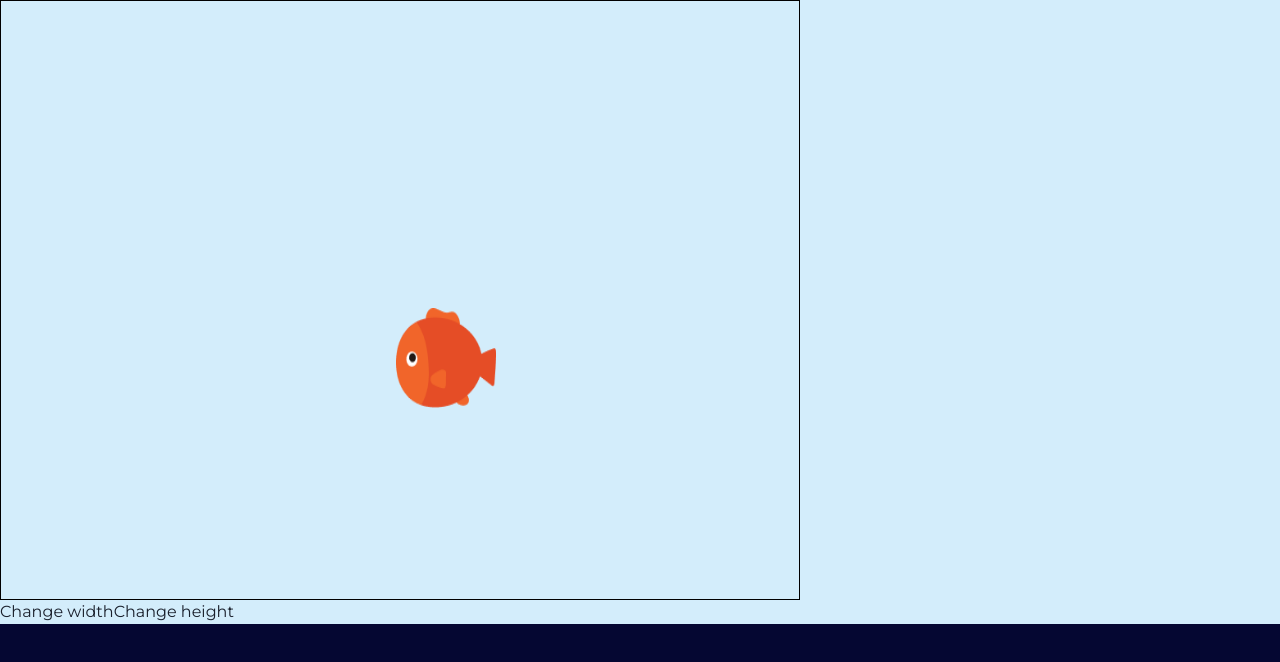
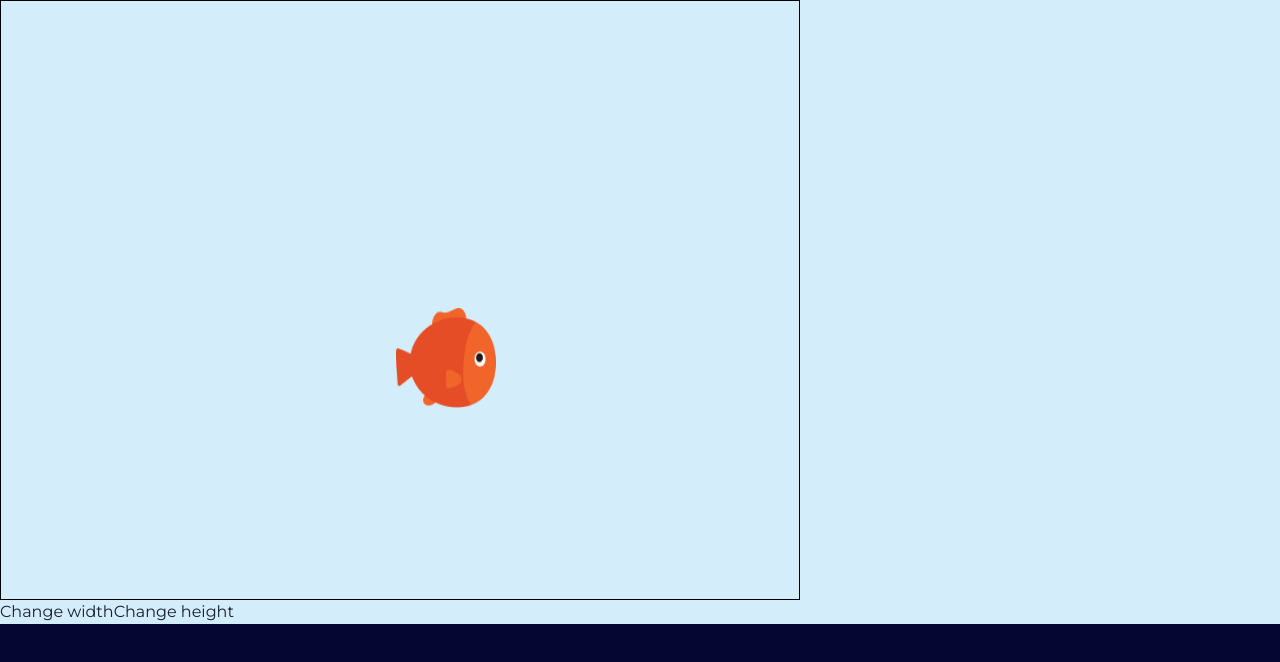
Before and after one commit to gitfish-app/gitfish-demo, a Next.js app: page /pc in a window 1280 px wide. Shown: the top 662 px of the page. Built offline with nearby package versions, Linux system fonts and the light colour scheme.

Commit message:
refactor: transformが指定されている場合はそちらを優先する

```diff
--- a/src/components/reuse/AbsoluteBox.tsx
+++ b/src/components/reuse/AbsoluteBox.tsx
@@ -10,6 +10,7 @@ type Props = {
 const AbsoluteBox: FC<Props> = ({
   isHorizontalCenter = false,
   isVerticalCenter = false,
+  transform,
   top,
   left,
   children,
@@ -22,10 +23,12 @@ const AbsoluteBox: FC<Props> = ({
       {...attriblute}
       top={isVerticalCenter ? '50%' : top}
       left={isHorizontalCenter ? '50%' : left}
-      // transform={isHorizontalCenter ? 'translateX(-50%)' : undefined}
-      transform={`translate(${isHorizontalCenter ? '-50%' : '0'}, ${
-        isVerticalCenter ? '-50%' : '0'
-      })`}
+      transform={
+        transform ||
+        `translate(${isHorizontalCenter ? '-50%' : '0'}, ${
+          isVerticalCenter ? '-50%' : '0'
+        })`
+      }
     >
       {children}
     </Box>
--- a/src/components/reuse/AbsoluteButton.tsx
+++ b/src/components/reuse/AbsoluteButton.tsx
@@ -20,7 +20,9 @@ const AbsoluteButton: FC<Props> = ({
       bgSize={'contain'}
       {...attriblute}
       left={isHorizontalCenter ? '50%' : left}
-      transform={isHorizontalCenter ? 'translateX(-50%)' : transform}
+      transform={
+        transform || isHorizontalCenter ? 'translateX(-50%)' : transform
+      }
     >
       {children}
     </Box>
--- a/src/components/reuse/AbsoluteImage.tsx
+++ b/src/components/reuse/AbsoluteImage.tsx
@@ -19,7 +19,9 @@ const AbsoluteImage: FC<Props> = ({
       pos={'absolute'}
       {...attriblute}
       left={isHorizontalCenter ? '50%' : left}
-      transform={isHorizontalCenter ? 'translateX(-50%)' : transform}
+      transform={
+        transform || isHorizontalCenter ? 'translateX(-50%)' : transform
+      }
     />
   );
 };
```
